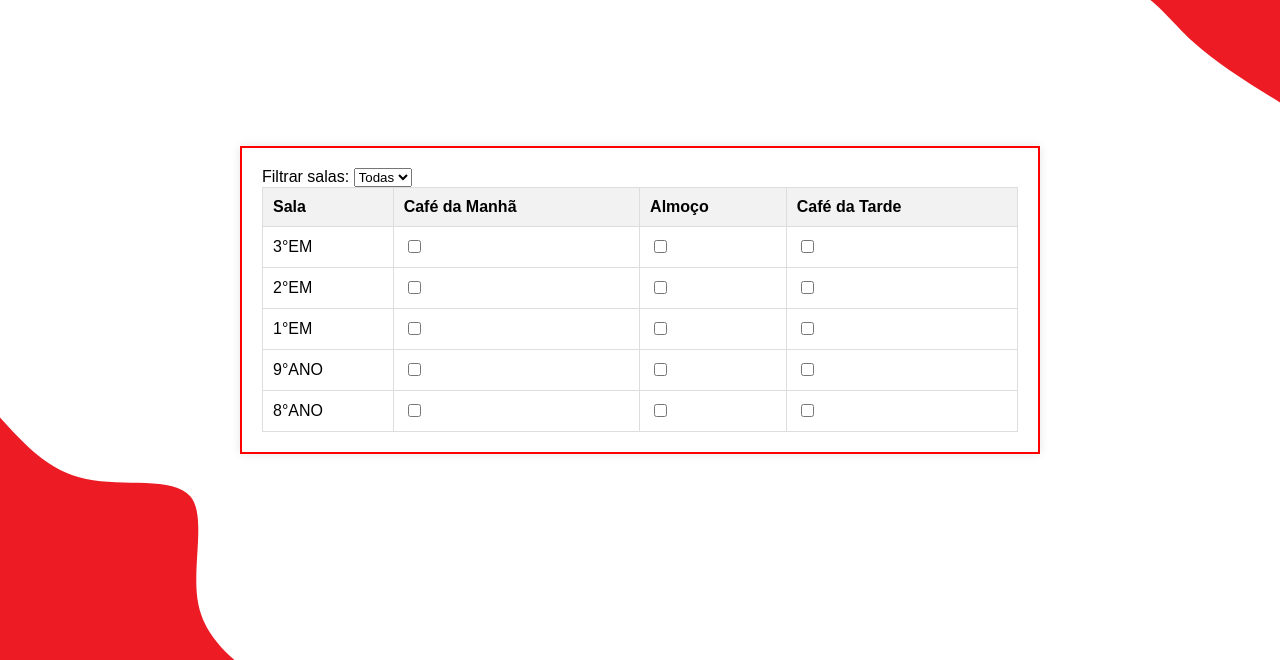
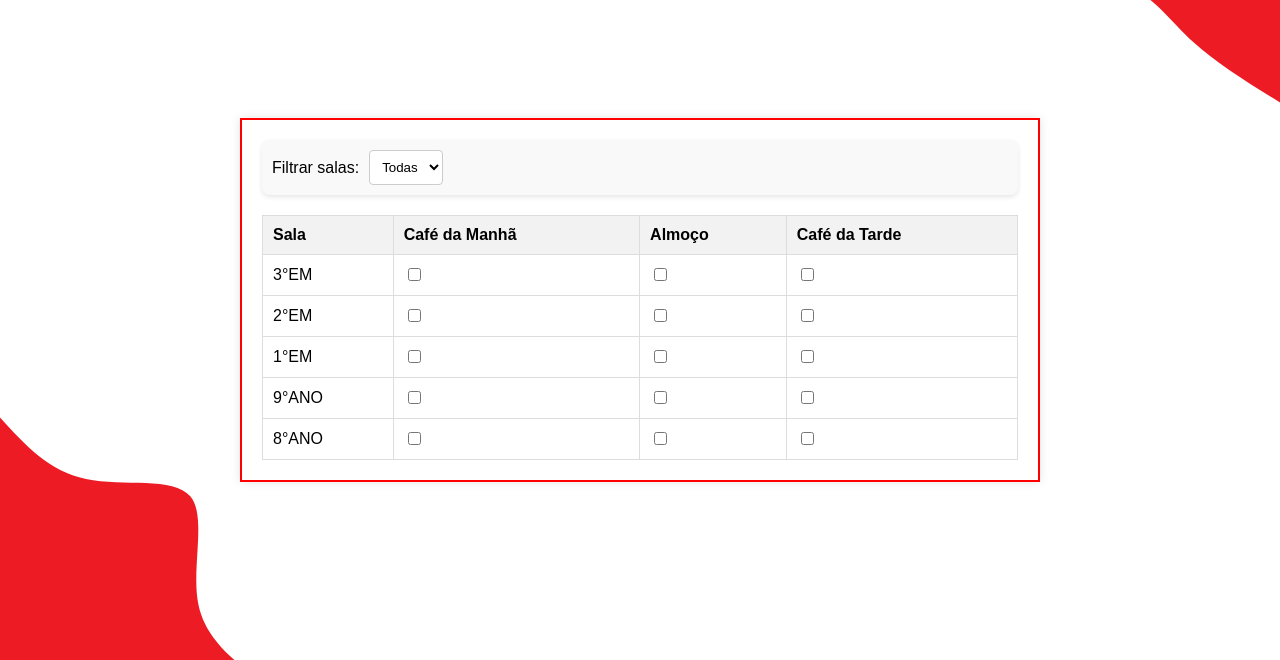
Before and after one commit to DaviGeraldoDev/Projeto-SESI, a Flask app: template Front/templates/GerenciamentoAcesso.html in a window 1280 px wide. Shown: the part 140-800 px from the top of the page. Run offline with Flask 3, Linux system fonts and the light colour scheme; the template is opened without the code that fills it, so the values that code supplies are empty.

Commit message:
Gernciamento de acesso melhorado

```diff
--- a/Front/styles/GerenciamentoAcesso.css
+++ b/Front/styles/GerenciamentoAcesso.css
@@ -50,6 +50,26 @@ table {
     border-collapse: collapse;
 }
 
+.filtro{
+    display: flex;
+    justify-content: flex-start;
+    align-items: center;
+    margin-bottom: 20px;
+    gap: 10px;
+    padding: 10px;
+    background-color: #f9f9f9;
+    border-radius: 8px;
+    box-shadow: 0 2px 5px rgba(0, 0, 0, 0.1);
+}
+
+select{
+    padding: 8px;
+    border: 1px solid #ccc;
+    border-radius: 4px;
+    background-color: #fff;
+    cursor: pointer;
+}
+
 table, th, td {
     border: 1px solid #ddd;
 }
@@ -62,33 +82,3 @@ th, td {
 th {
     background-color: #f2f2f2;
 }
-
-.status-permitido {
-    color: green;
-}
-
-.status-bloqueado {
-    color: red;
-}
-
-.acoes {
-    display: flex;
-    gap: 10px;
-}
-
-.btn {
-    padding: 5px 10px;
-    cursor: pointer;
-}
-
-.btn-permitir {
-    background-color: green;
-    color: white;
-    border: none;
-}
-
-.btn-bloquear {
-    background-color: red;
-    color: white;
-    border: none;
-}
--- a/Front/templates/GerenciamentoAcesso.html
+++ b/Front/templates/GerenciamentoAcesso.html
@@ -34,7 +34,7 @@
             </tr>
         </thead>
         <tbody>
-            <tr class="categoria-A categoria-B categoria-C">
+            <tr class="categoria-A ">
                 <td>3°EM</td>
                 <td class="status-bloqueado">
                     <input type="checkbox" class="checkbox-cafe-da-manha" id="cafe-da-manha">
@@ -46,7 +46,7 @@
                     <input type="checkbox" class="checkbox-cafe-da-tarde" id="cafe-da-tarde">
                 </td>
             </tr>
-            <tr class="categoria-A categoria-B categoria-C">
+            <tr class="categoria-B categoria-C">
                 <td>2°EM</td>
                 <td class="status-bloqueado">
                     <input type="checkbox" class="checkbox-cafe-da-manha" id="cafe-da-manha">
@@ -58,7 +58,7 @@
                     <input type="checkbox" class="checkbox-cafe-da-tarde" id="cafe-da-tarde">
                 </td>
             </tr>
-            <tr class="categoria-A categoria-B categoria-C">
+            <tr class="categoria-B categoria-C">
                 <td>1°EM</td>
                 <td class="status-bloqueado">
                     <input type="checkbox" class="checkbox-cafe-da-manha" id="cafe-da-manha">
@@ -70,7 +70,7 @@
                     <input type="checkbox" class="checkbox-cafe-da-tarde" id="cafe-da-tarde">
                 </td>
             </tr>
-            <tr class="categoria-A categoria-B categoria-C">
+            <tr class="categoria-A">
                 <td>9°ANO</td>
                 <td class="status-bloqueado">
                     <input type="checkbox" class="checkbox-cafe-da-manha" id="cafe-da-manha">
@@ -82,7 +82,7 @@
                     <input type="checkbox" class="checkbox-cafe-da-tarde" id="cafe-da-tarde">
                 </td>
             </tr>
-            <tr class="categoria-A categoria-B categoria-C">
+            <tr class="categoria-B categoria-C">
                 <td>8°ANO</td>
                 <td class="status-bloqueado">
                     <input type="checkbox" class="checkbox-cafe-da-manha" id="cafe-da-manha">
```
